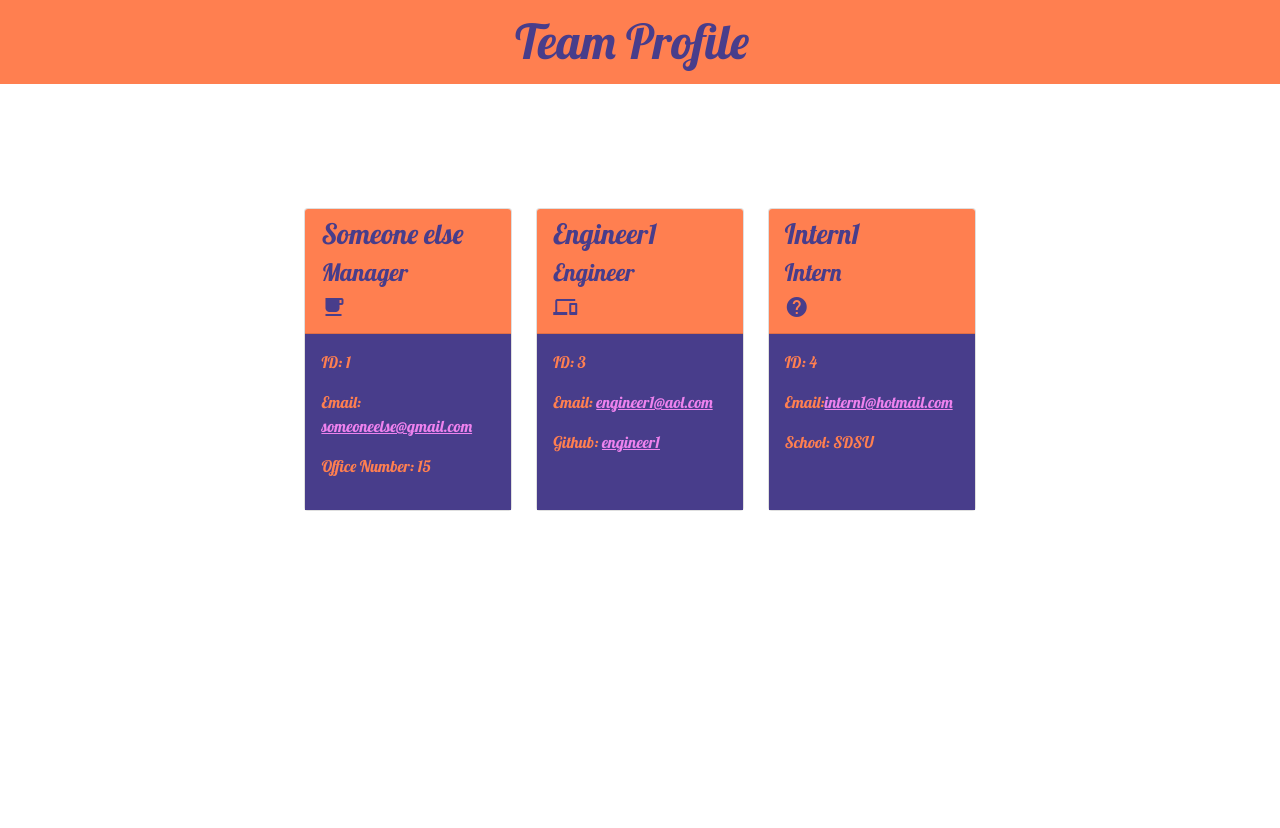
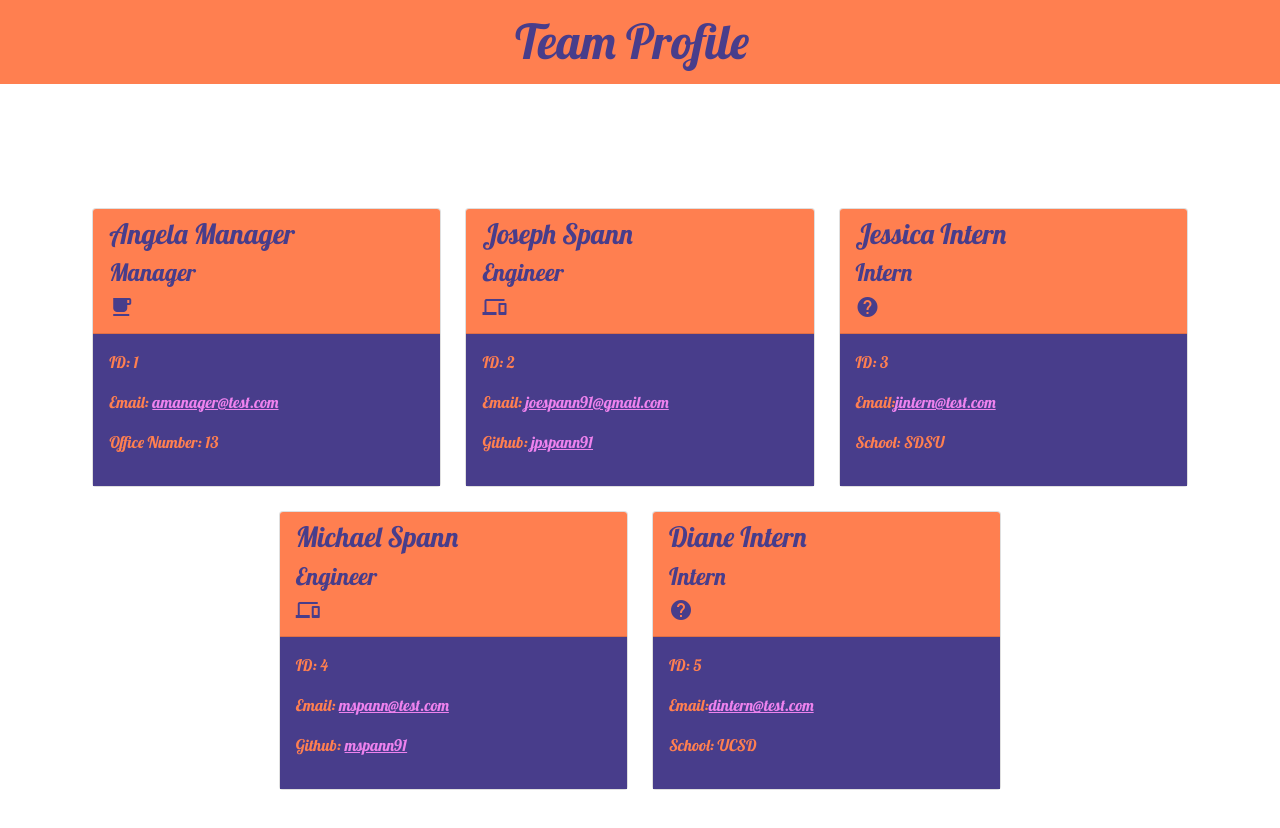
Before and after one commit to jpspann91/TeamProfileGenerator, a website: page site/index.html in a window 1280 px wide. Before the commit the page ends 800 px from the top, so only its background shows below. Drawn offline with nearby package versions, Linux system fonts and the light colour scheme.

```diff
--- a/site/index.html
+++ b/site/index.html
@@ -25,13 +25,13 @@
     <div class="col-4 mt-4">
         <div class="card h-100">
             <div class="card-header">
-                <h3>Someone else</h3>
+                <h3>Angela Manager</h3>
                 <h4>Manager</h4><i class="material-icons">local_cafe</i>
             </div>
             <div class="card-body">
                 <p class="id">ID: 1</p>
-                <p class="email">Email: <a href="mailto:someoneelse@gmail.com">someoneelse@gmail.com</a></p>
-                <p class="office">Office Number: 15</p>
+                <p class="email">Email: <a href="mailto:amanager@test.com">amanager@test.com</a></p>
+                <p class="office">Office Number: 13</p>
             </div>
         </div>
     </div>
@@ -39,13 +39,13 @@
     <div class="col-4 mt-4">
         <div class="card h-100">
             <div class="card-header">
-                <h3>Engineer1</h3>
+                <h3>Joseph Spann</h3>
                 <h4>Engineer</h4><i class="material-icons">devices</i>
             </div>
             <div class="card-body">
-                <p class="id">ID: 3</p>
-                <p class="email">Email: <a href="mailto:engineer1@aol.com">engineer1@aol.com</a></p>
-                <p class="github">Github: <a href="https://github.com/engineer1" target= "_blank">engineer1</a></p>
+                <p class="id">ID: 2</p>
+                <p class="email">Email: <a href="mailto:joespann91@gmail.com">joespann91@gmail.com</a></p>
+                <p class="github">Github: <a href="https://github.com/jpspann91" target= "_blank">jpspann91</a></p>
             </div>
         </div>
     </div>
@@ -53,13 +53,41 @@
     <div class="col-4 mt-4">
         <div class="card h-100">
             <div class="card-header">
-                <h3>Intern1</h3>
+                <h3>Jessica Intern</h3>
                 <h4>Intern</h4><i class="material-icons">help</i>
             </div>
             <div class="card-body">
+                <p class="id">ID: 3</p>
+                <p class="email">Email:<a href="mailto:jintern@test.com">jintern@test.com</a></p>
+                <p class="school">School: SDSU</p>
+            </div>
+        </div>
+    </div>
+
+    <div class="col-4 mt-4">
+        <div class="card h-100">
+            <div class="card-header">
+                <h3>Michael Spann</h3>
+                <h4>Engineer</h4><i class="material-icons">devices</i>
+            </div>
+            <div class="card-body">
                 <p class="id">ID: 4</p>
-                <p class="email">Email:<a href="mailto:intern1@hotmail.com">intern1@hotmail.com</a></p>
-                <p class="school">School: SDSU</p>
+                <p class="email">Email: <a href="mailto:mspann@test.com">mspann@test.com</a></p>
+                <p class="github">Github: <a href="https://github.com/mspann91" target= "_blank">mspann91</a></p>
+            </div>
+        </div>
+    </div>
+
+    <div class="col-4 mt-4">
+        <div class="card h-100">
+            <div class="card-header">
+                <h3>Diane Intern</h3>
+                <h4>Intern</h4><i class="material-icons">help</i>
+            </div>
+            <div class="card-body">
+                <p class="id">ID: 5</p>
+                <p class="email">Email:<a href="mailto:dintern@test.com">dintern@test.com</a></p>
+                <p class="school">School: UCSD</p>
             </div>
         </div>
     </div>
```
Also changed, not shown: README.md.
